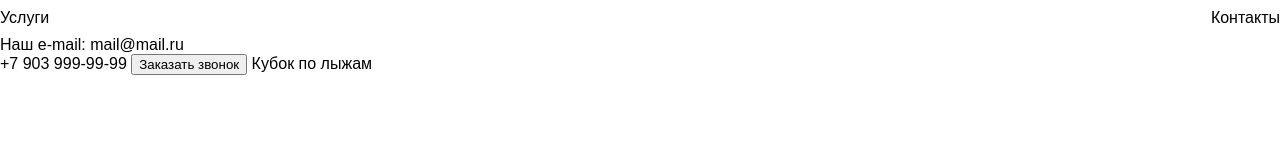
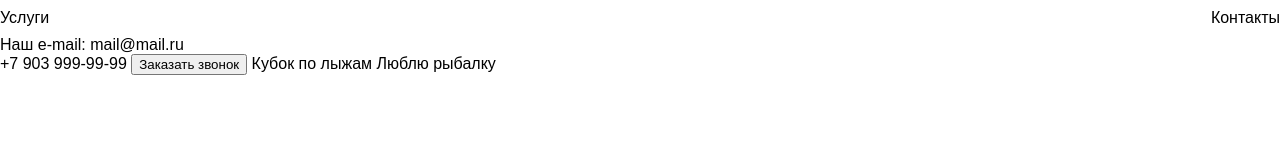
Before and after one commit to Alexey0161/special-app, a plain HTML site: page index.html in a window 1280 px wide. Drawn offline with Linux system fonts and the light colour scheme.

Commit message:
Добавил люблю рыбалку

```diff
--- a/index.html
+++ b/index.html
@@ -21,6 +21,7 @@
             <a href="tel:+79039999999">+7 903 999-99-99</a>
             <button>Заказать звонок</button
         <ski> Кубок по лыжам
+        <fish>Люблю рыбалку</fish>
         </div>
     </header>
 </body>
```
